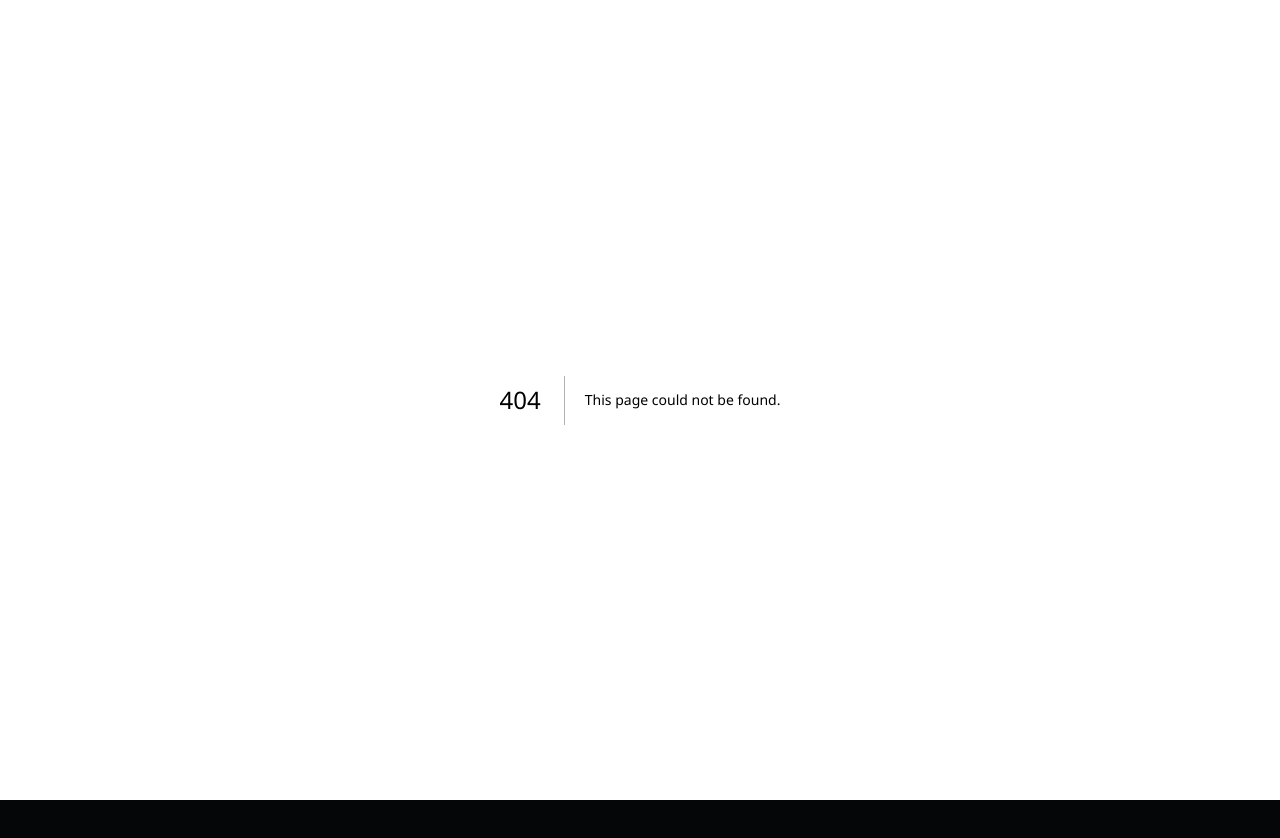
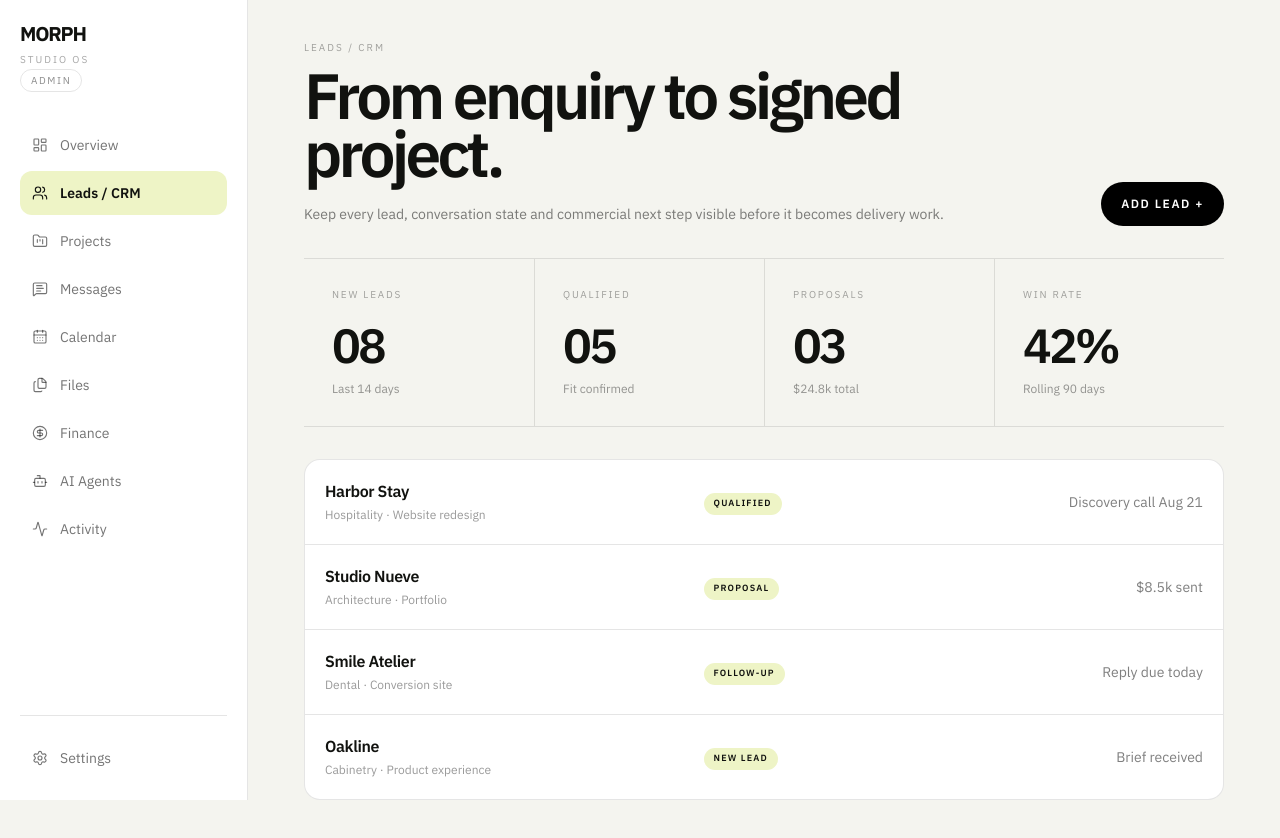
Before and after one commit to rusllich/lyzun-visual-engine, a Next.js app: page /dashboard/crm in a window 1280 px wide. Before the commit this address had no page. Shown: the top 838 px of the page. Before the commit the page ends 800 px from the top, so only its background shows below. Built offline with nearby package versions, Linux system fonts and the light colour scheme.

Commit message:
feat(dashboard): add CRM workspace

```diff
--- /dev/null
+++ b/app/dashboard/crm/page.tsx
@@ -0,0 +1,15 @@
+import SectionPage from "@/components/dashboard/SectionPage"
+
+export default function CrmPage() {
+  return <SectionPage eyebrow="Leads / CRM" title="From enquiry to signed project." description="Keep every lead, conversation state and commercial next step visible before it becomes delivery work." action="Add lead +" stats={[
+    { label: "New leads", value: "08", note: "Last 14 days" },
+    { label: "Qualified", value: "05", note: "Fit confirmed" },
+    { label: "Proposals", value: "03", note: "$24.8k total" },
+    { label: "Win rate", value: "42%", note: "Rolling 90 days" },
+  ]} rows={[
+    { title: "Harbor Stay", meta: "Hospitality · Website redesign", status: "Qualified", detail: "Discovery call Aug 21" },
+    { title: "Studio Nueve", meta: "Architecture · Portfolio", status: "Proposal", detail: "$8.5k sent" },
+    { title: "Smile Atelier", meta: "Dental · Conversion site", status: "Follow-up", detail: "Reply due today" },
+    { title: "Oakline", meta: "Cabinetry · Product experience", status: "New lead", detail: "Brief received" },
+  ]} />
+}
```
